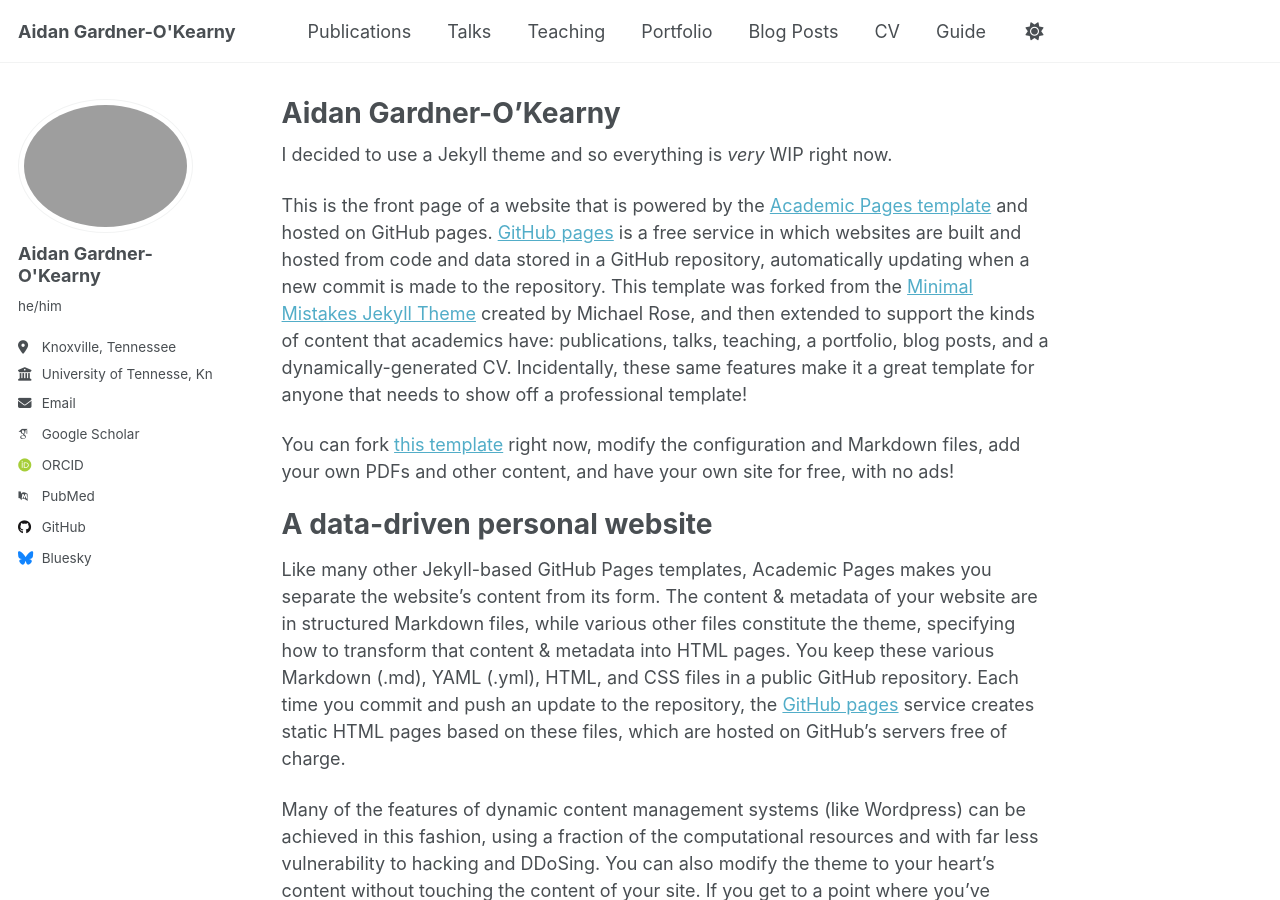
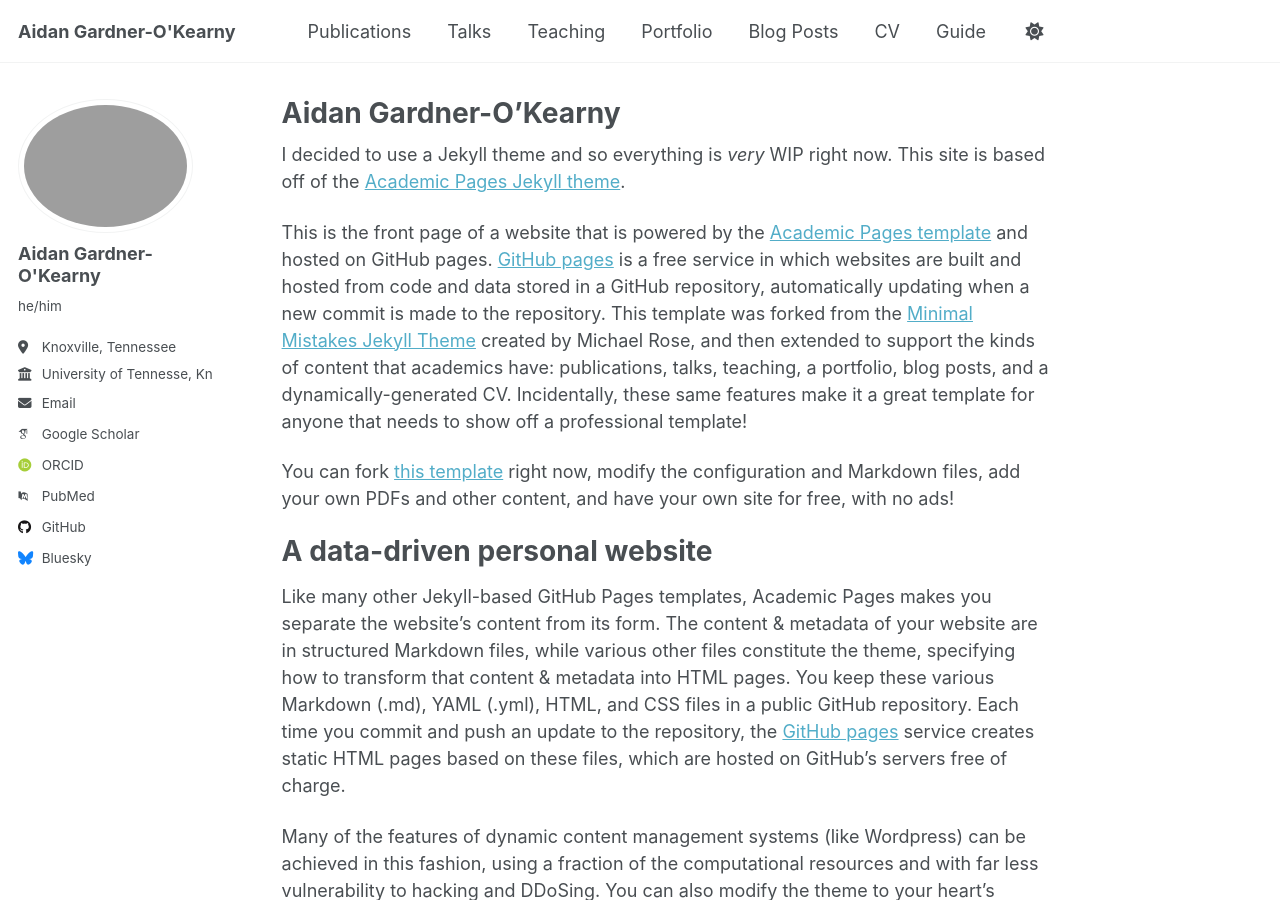
Before and after one commit to aidangardnerokearny/aidangardnerokearny.github.io, a Jekyll site: the page built from _pages/about.md, in a window 1280 px wide and 900 px high. Built offline with Jekyll 4.4.1, drawn with Linux system fonts in a browser that asks for light colours; some web fonts are replaced; a script that is not in the unit is left out.

Commit message:
Rerunning build

```diff
--- a/_pages/about.md
+++ b/_pages/about.md
@@ -7,7 +7,7 @@ redirect_from:
   - /about.html
 ---
 
-I decided to use a Jekyll theme and so everything is *very* WIP right now.
+I decided to use a Jekyll theme and so everything is *very* WIP right now. This site is based off of the [Academic Pages Jekyll theme](/home/aidango/Pictures/Gardnerokearny.Aidan.GrabCeleb2025.jpg).
 
 This is the front page of a website that is powered by the [Academic Pages template](https://github.com/academicpages/academicpages.github.io) and hosted on GitHub pages. [GitHub pages](https://pages.github.com) is a free service in which websites are built and hosted from code and data stored in a GitHub repository, automatically updating when a new commit is made to the repository. This template was forked from the [Minimal Mistakes Jekyll Theme](https://mmistakes.github.io/minimal-mistakes/) created by Michael Rose, and then extended to support the kinds of content that academics have: publications, talks, teaching, a portfolio, blog posts, and a dynamically-generated CV. Incidentally, these same features make it a great template for anyone that needs to show off a professional template!
 
```
